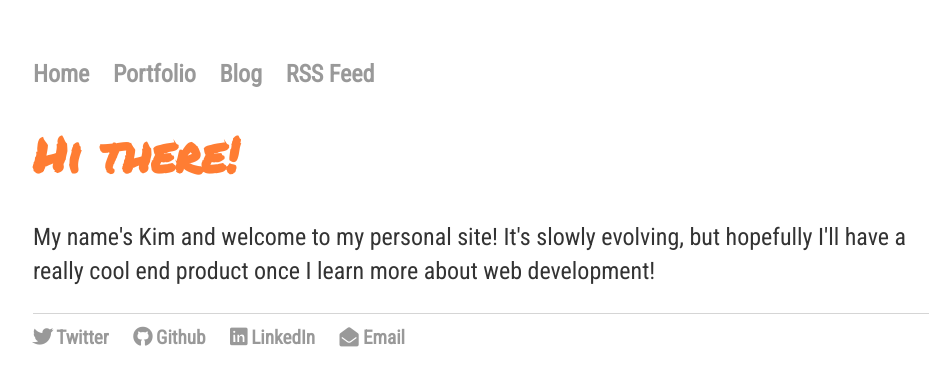
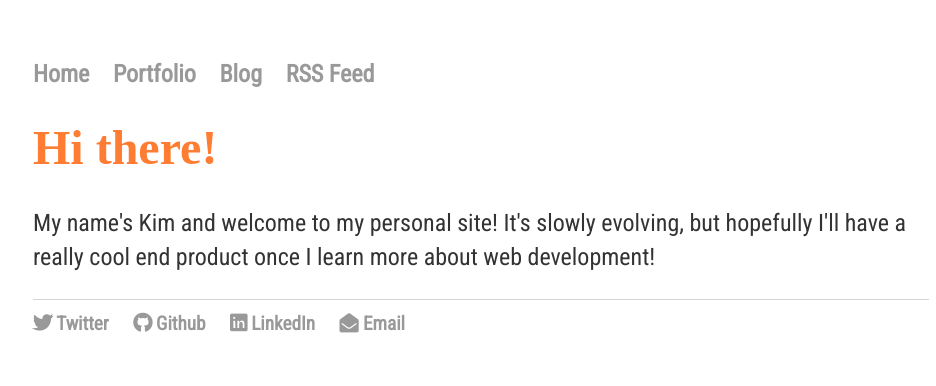
Before and after one commit to czolish/czolish.github.io, a Jekyll site: the page built from index.html, in a window 1280 px wide. Shown: the top 386 px of the page, without its empty margins (159-1095 px from the left). Built offline with Jekyll 4.4.1, drawn with Linux system fonts in a browser that asks for light colours; nearby versions of some CDN libraries; some web fonts are replaced; comment, search, counter and statistics services are not loaded.

Commit message:
Changing page title font... again

```diff
--- a/css/main.css
+++ b/css/main.css
@@ -96,7 +96,7 @@ ul.footer li {
 }
 
 h1.page-title {
-    font-family: 'Permanent Marker', cursive;
+    font-family: 'Chela One', cursive;
     font-size: 3em;
     color: #FF7D33;
 }
```
